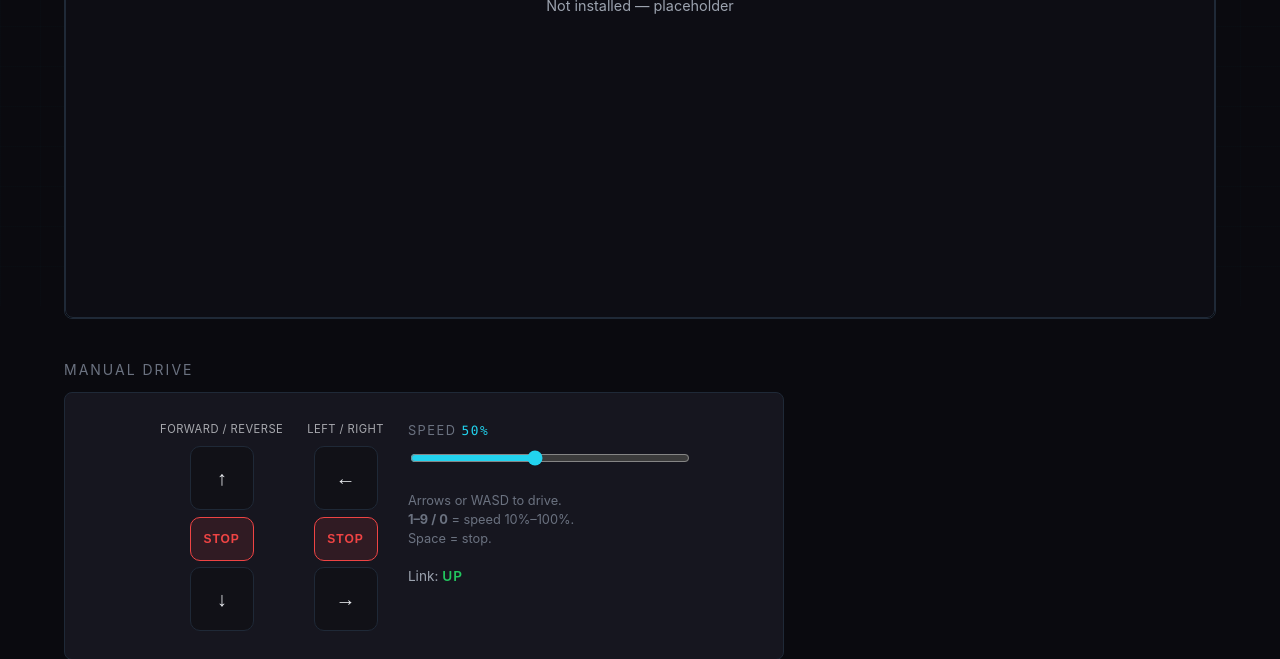
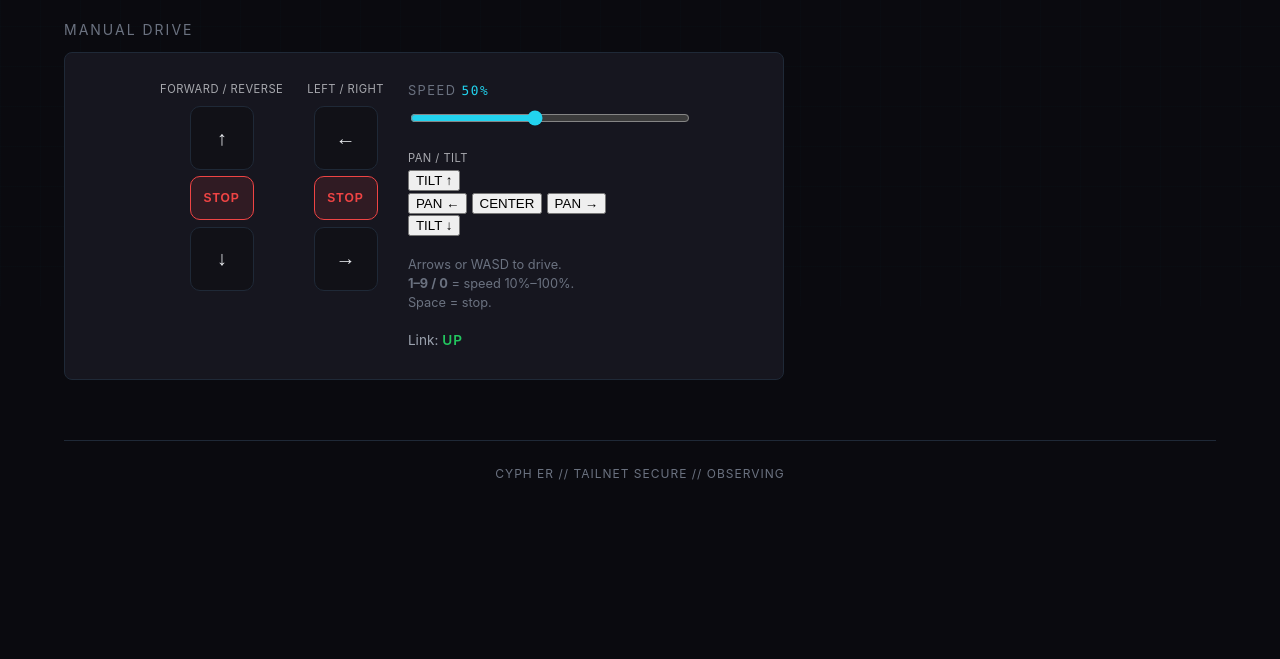
Before and after one commit to gearhed90/cypher-esp32, a Flask app: page / in a window 1280 px wide. Shown: the part 494-1153 px from the top of the page. After the commit the page ends 974 px from the top, so only its background shows below. Run offline with Flask 3, Linux system fonts and the light colour scheme.

Commit message:
dashboard UI: pan/tilt controls + live stream img tags
- Restore camera <img> pointing at CYPHER_STREAM_URL
- Add pan/tilt nudge buttons and center
- JS handlers for /api/pan_tilt

```diff
--- a/pi/dashboard/static/js/main.js
+++ b/pi/dashboard/static/js/main.js
@@ -1,9 +1,6 @@
 /**
  * Cypher Dashboard — client logic
- * - Mobile landscape: continuous throttle/steer sliders + trim
- * - Sliders spring back to center on release (trim does not)
- * - Desktop: dual-stick buttons + keyboard
- * - Safety STOP on blur / hide / explicit stop
+ * Drive + pan/tilt + status
  */
 
 const state = {
@@ -17,7 +14,7 @@
   sendTimer: null,
 };
 
-const DEADBAND = 8; // ignore tiny slider noise near center
+const DEADBAND = 8;
 
 function percentToPwm(pct) {
   return Math.round((pct / 100) * 255);
@@ -35,7 +32,6 @@
   return Math.abs(v) < DEADBAND ? 0 : v;
 }
 
-/* ---------- Status UI (both layouts) ---------- */
 function setStatus(online) {
   document.querySelectorAll("#esp-status-dot, #esp-status-dot-m").forEach((dot) => {
     if (dot) dot.classList.toggle("offline", !online);
@@ -95,7 +91,6 @@
   el.textContent = `T ${state.throttle} · S ${st} · trim ${state.trim}`;
 }
 
-/* ---------- API ---------- */
 async function sendMove(throttle, steering) {
   try {
     const r = await fetch("/api/move", {
@@ -131,7 +126,46 @@
   }
 }
 
-/* ---------- Desktop d-pad / keyboard ---------- */
+/* Pan / tilt */
+async function sendPanTilt(body) {
+  try {
+    const r = await fetch("/api/pan_tilt", {
+      method: "POST",
+      headers: { "Content-Type": "application/json" },
+      body: JSON.stringify(body),
+    });
+    return await r.json();
+  } catch (e) {
+    console.warn("pan_tilt failed", e);
+    return { ok: false };
+  }
+}
+
+async function centerPanTilt() {
+  try {
+    await fetch("/api/pan_tilt/center", { method: "POST" });
+  } catch (e) {
+    console.warn("center failed", e);
+  }
+}
+
+function bindPanTilt() {
+  document.querySelectorAll("[data-pt]").forEach((btn) => {
+    const kind = btn.dataset.pt;
+    const onDown = (e) => {
+      e.preventDefault();
+      if (kind === "center") {
+        centerPanTilt();
+        return;
+      }
+      const delta = parseFloat(btn.dataset.delta || "0");
+      if (kind === "pan") sendPanTilt({ pan_delta: delta });
+      if (kind === "tilt") sendPanTilt({ tilt_delta: delta });
+    };
+    btn.addEventListener("pointerdown", onDown);
+  });
+}
+
 function dirToCommand(dir) {
   const s = getSpeed();
   switch (dir) {
@@ -236,7 +270,6 @@
   slider.addEventListener("input", () => setPercent(parseInt(slider.value, 10)));
 }
 
-/* ---------- Mobile sliders ---------- */
 function effectiveSteering() {
   return clamp(applyDeadband(state.steering) + state.trim, -255, 255);
 }
@@ -245,8 +278,6 @@
   const thr = applyDeadband(state.throttle);
   const rawSteer = applyDeadband(state.steering);
   updateMobileReadout();
-
-  // Both axes neutral → STOP (trim alone does not drive)
   if (thr === 0 && rawSteer === 0) {
     if (state.moving) {
       state.moving = false;
@@ -254,7 +285,6 @@
     }
     return;
   }
-
   state.moving = true;
   sendMove(thr, effectiveSteering());
 }
@@ -264,10 +294,9 @@
   state.sendTimer = setTimeout(() => {
     state.sendTimer = null;
     pushMobileCommand();
-  }, 50); // ~20 Hz max
+  }, 50);
 }
 
-/** Snap one drive axis to center and re-evaluate motors. */
 function springAxis(axis) {
   if (axis === "throttle") {
     state.throttle = 0;
@@ -285,18 +314,14 @@
 function bindSpringReturn(el, axis) {
   if (!el) return;
   const onRelease = (e) => {
-    // Only spring if this pointer interaction ends (avoid double-fire)
     e.preventDefault();
     springAxis(axis);
   };
   el.addEventListener("pointerup", onRelease);
   el.addEventListener("pointercancel", onRelease);
-  // Fallback for browsers that don't always emit pointerup on range
   el.addEventListener("touchend", onRelease, { passive: false });
   el.addEventListener("mouseup", onRelease);
   el.addEventListener("change", () => {
-    // change fires on commit; if value is already 0, fine — else spring
-    // (some mobile browsers only fire change on finger lift)
     if (axis === "throttle" && parseInt(el.value, 10) !== 0) springAxis("throttle");
     if (axis === "steer" && parseInt(el.value, 10) !== 0) springAxis("steer");
   });
@@ -309,25 +334,20 @@
   const stopBtn = document.getElementById("md-stop");
 
   if (thr) {
-    const onThr = () => {
+    thr.addEventListener("input", () => {
       state.throttle = parseInt(thr.value, 10) || 0;
       scheduleMobileSend();
-    };
-    thr.addEventListener("input", onThr);
+    });
     bindSpringReturn(thr, "throttle");
   }
-
   if (str) {
-    const onStr = () => {
+    str.addEventListener("input", () => {
       state.steering = parseInt(str.value, 10) || 0;
       scheduleMobileSend();
-    };
-    str.addEventListener("input", onStr);
+    });
     bindSpringReturn(str, "steer");
   }
-
   if (trim) {
-    // Trim is intentional bias — does NOT spring back
     const onTrim = () => {
       state.trim = parseInt(trim.value, 10) || 0;
       const label = document.getElementById("trim-val");
@@ -338,7 +358,6 @@
     trim.addEventListener("input", onTrim);
     trim.addEventListener("change", onTrim);
   }
-
   if (stopBtn) {
     stopBtn.addEventListener("click", (e) => {
       e.preventDefault();
@@ -347,15 +366,11 @@
   }
 }
 
-/* ---------- PWA ---------- */
 function registerSW() {
   if (!("serviceWorker" in navigator)) return;
-  navigator.serviceWorker.register("/static/sw.js").catch((err) => {
-    console.warn("SW register failed", err);
-  });
+  navigator.serviceWorker.register("/static/sw.js").catch(() => {});
 }
 
-/* ---------- Init ---------- */
 document.addEventListener("DOMContentLoaded", () => {
   updateClock();
   setInterval(updateClock, 1000);
@@ -365,6 +380,7 @@
   bindDpad();
   bindSpeed();
   bindMobileSliders();
+  bindPanTilt();
   registerSW();
 
   window.addEventListener("keydown", onKeyDown);
--- a/pi/dashboard/templates/index.html
+++ b/pi/dashboard/templates/index.html
@@ -13,7 +13,7 @@
   <link rel="stylesheet" href="{{ url_for('static', filename='css/style.css') }}">
 </head>
 <body>
-  <!-- ===== MOBILE LANDSCAPE DRIVE (primary for phone) ===== -->
+  <!-- ===== MOBILE LANDSCAPE DRIVE ===== -->
   <div id="mobile-drive" class="mobile-drive" aria-label="Mobile drive controls">
     <div class="md-status">
       <div class="status-dot" id="esp-status-dot-m" aria-hidden="true"></div>
@@ -22,48 +22,38 @@
     </div>
 
     <div class="md-main">
-      <!-- Left: throttle -->
       <div class="md-slider-col">
         <div class="md-label">THR</div>
-        <input
-          type="range"
-          id="throttle-slider"
-          class="vert-slider"
-          min="-255" max="255" value="0" step="5"
-          orient="vertical"
-          aria-label="Throttle"
-        >
+        <input type="range" id="throttle-slider" class="vert-slider" min="-255" max="255" value="0" step="5" orient="vertical" aria-label="Throttle">
         <div class="md-axis">FWD<br>REV</div>
       </div>
 
-      <!-- Center: stream placeholder -->
       <div class="md-center">
-        <div class="stream-placeholder" id="stream-placeholder">
-          <div class="ph-title">CAMERA</div>
-          <div class="ph-sub">Not installed</div>
-          <div class="ph-hint">Placeholder · stream later</div>
+        <div class="camera-container" id="camera-wrapper-m">
+          <img id="camera-stream-m" src="{{ stream_url }}" alt="Live feed"
+               onerror="this.style.display='none'; const p=this.nextElementSibling; if(p) p.style.display='block';">
+          <div class="stream-placeholder" style="display:none">
+            <div class="ph-title">CAMERA</div>
+            <div class="ph-sub">Stream offline</div>
+          </div>
         </div>
-        <!-- When camera returns, swap placeholder for:
-             <img id="camera-stream" src="{{ stream_url }}" alt="Live feed">
-        -->
         <div class="trim-block">
           <label for="trim-slider">TRIM <span id="trim-val">0</span></label>
           <input type="range" id="trim-slider" min="-50" max="50" value="0" step="1" aria-label="Steering trim">
           <div class="trim-ends"><span>L</span><span>R</span></div>
         </div>
+        <div class="pt-pad" id="pt-pad-m">
+          <button type="button" class="pt-btn" data-pt="tilt" data-delta="5">↑</button>
+          <button type="button" class="pt-btn" data-pt="pan" data-delta="-10">←</button>
+          <button type="button" class="pt-btn pt-center" data-pt="center">●</button>
+          <button type="button" class="pt-btn" data-pt="pan" data-delta="10">→</button>
+          <button type="button" class="pt-btn" data-pt="tilt" data-delta="-5">↓</button>
+        </div>
       </div>
 
-      <!-- Right: steering -->
       <div class="md-slider-col">
         <div class="md-label">STR</div>
-        <input
-          type="range"
-          id="steer-slider"
-          class="vert-slider"
-          min="-255" max="255" value="0" step="5"
-          orient="vertical"
-          aria-label="Steering"
-        >
+        <input type="range" id="steer-slider" class="vert-slider" min="-255" max="255" value="0" step="5" orient="vertical" aria-label="Steering">
         <div class="md-axis">L · R</div>
       </div>
     </div>
@@ -71,7 +61,7 @@
     <button type="button" id="md-stop" class="md-stop-btn" title="Emergency stop">STOP</button>
   </div>
 
-  <!-- ===== DESKTOP / PORTRAIT FALLBACK ===== -->
+  <!-- ===== DESKTOP ===== -->
   <div id="desktop-ui" class="container desktop-ui">
     <header>
       <div class="header-content">
@@ -95,11 +85,13 @@
       <section class="camera-section">
         <div class="section-title">LIVE VISUAL FEED</div>
         <div class="camera-container" id="camera-wrapper">
-          <div class="stream-placeholder desktop-ph">
+          <img id="camera-stream" src="{{ stream_url }}" alt="Live camera feed"
+               onerror="this.style.display='none'; const p=document.getElementById('stream-fallback'); if(p) p.style.display='flex';">
+          <div id="stream-fallback" class="stream-placeholder desktop-ph" style="display:none">
             <div class="ph-title">CAMERA</div>
-            <div class="ph-sub">Not installed — placeholder</div>
+            <div class="ph-sub">Stream offline — start mjpeg_stream.py</div>
           </div>
-          <div class="live-badge" aria-hidden="true"><span>STANDBY</span></div>
+          <div class="live-badge" aria-hidden="true"><span>LIVE</span></div>
         </div>
       </section>
 
@@ -124,6 +116,16 @@
                 <label for="speed">SPEED <span id="speed-val">50%</span></label>
                 <input type="range" id="speed" min="10" max="100" value="50" step="10">
               </div>
+              <div class="pt-pad" id="pt-pad">
+                <div class="stick-label">Pan / Tilt</div>
+                <button type="button" class="pt-btn" data-pt="tilt" data-delta="5">TILT ↑</button>
+                <div class="pt-row">
+                  <button type="button" class="pt-btn" data-pt="pan" data-delta="-10">PAN ←</button>
+                  <button type="button" class="pt-btn pt-center" data-pt="center">CENTER</button>
+                  <button type="button" class="pt-btn" data-pt="pan" data-delta="10">PAN →</button>
+                </div>
+                <button type="button" class="pt-btn" data-pt="tilt" data-delta="-5">TILT ↓</button>
+              </div>
               <div class="hint">
                 Arrows or WASD to drive.<br>
                 <strong>1–9 / 0</strong> = speed 10%–100%.<br>
```
